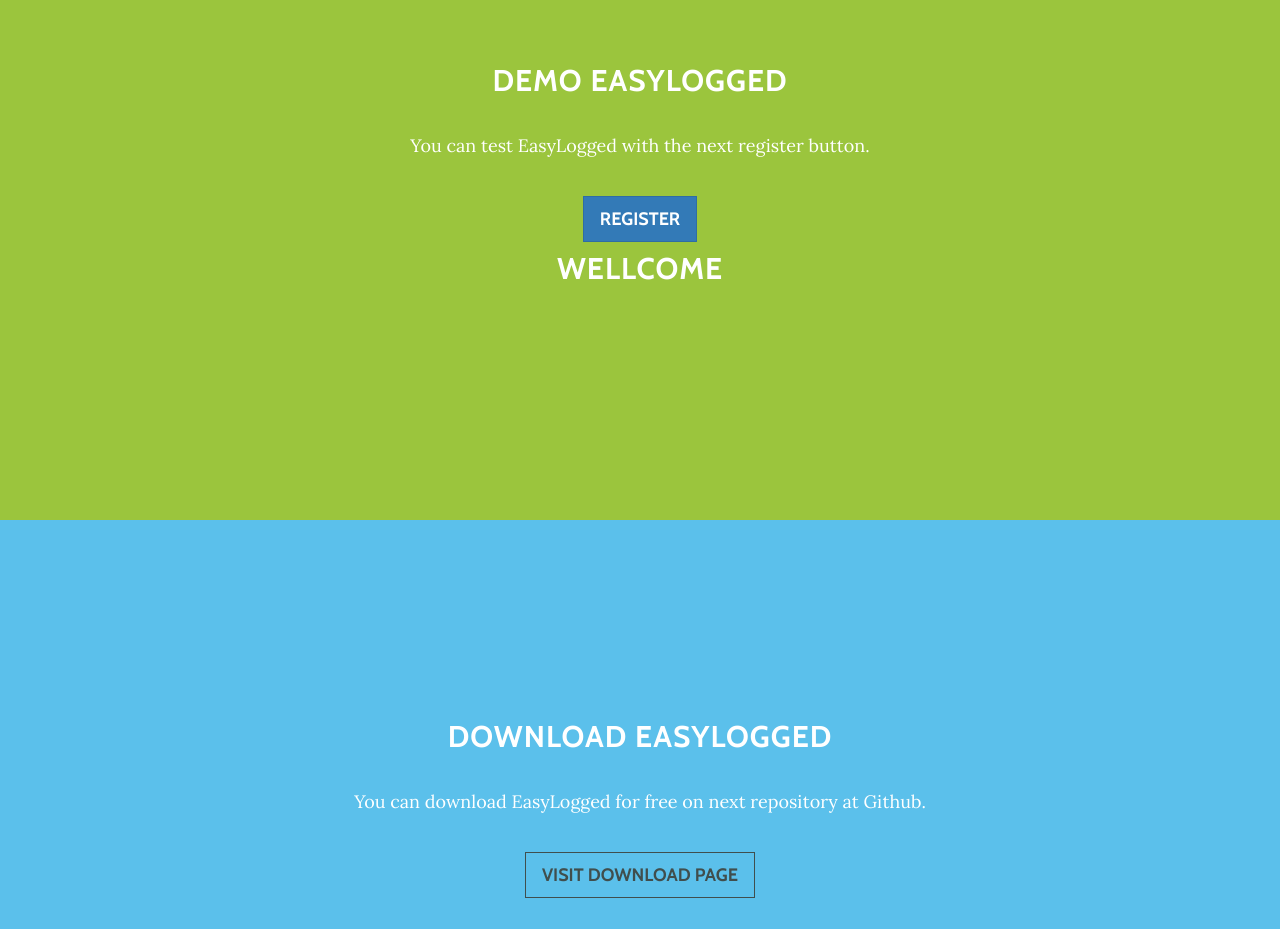
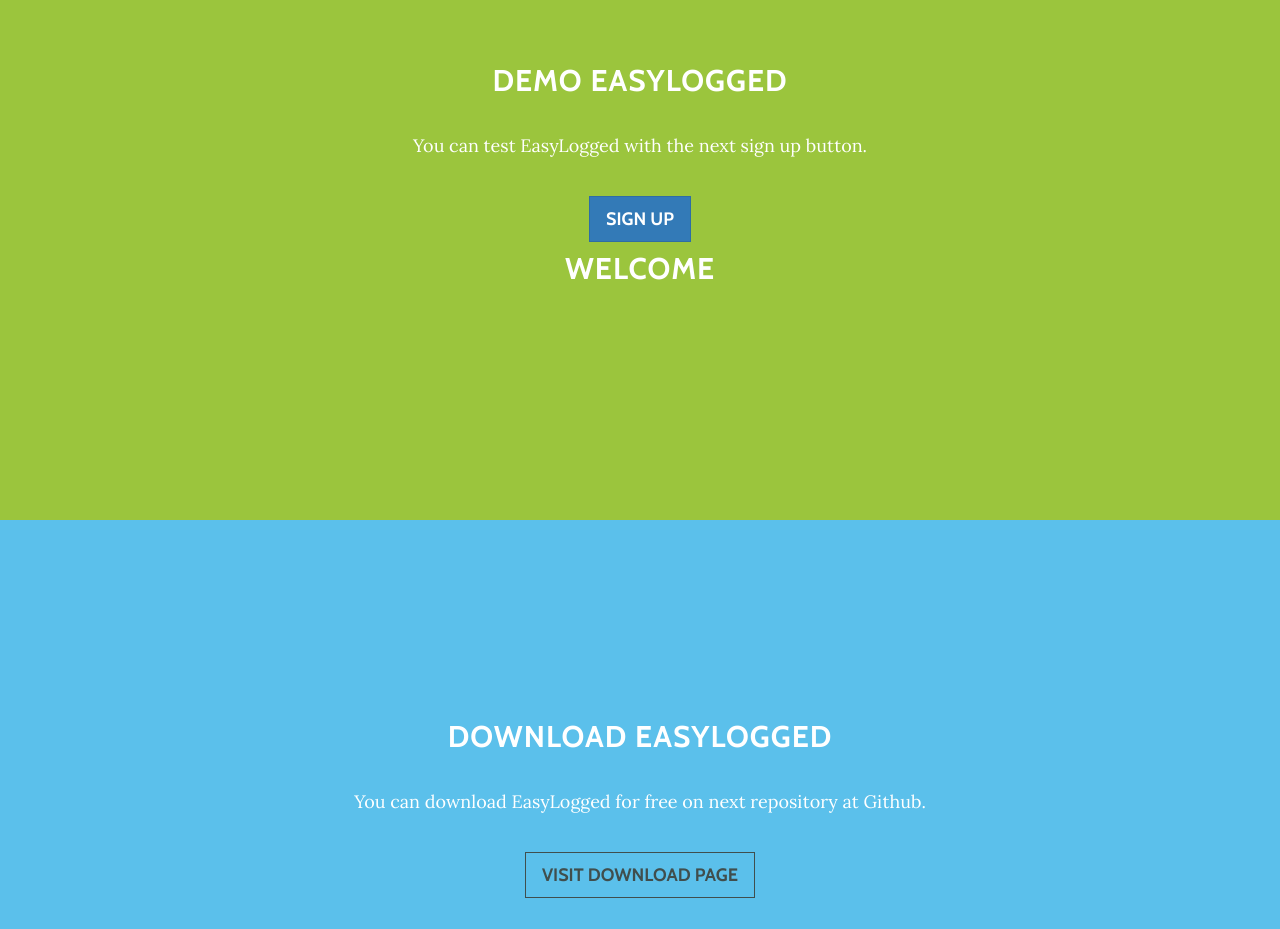
Before and after one commit to ChaxiraxiCabrera/EasyLoggedLanding, a website with bundled scripts: page index.html in a window 1280 px wide. Shown: the part 1680-2609 px from the top of the page. Built offline with nearby package versions, Linux system fonts and the light colour scheme.

Commit message:
new updates

```diff
--- a/index.html
+++ b/index.html
@@ -103,12 +103,12 @@
         <div class="container">
             <div class="col-lg-8 col-lg-offset-2">
                 <h2>Demo EasyLogged</h2>
-                <p>You can test EasyLogged with the next register button.</p>
-                <button type="button" class="btn btn-primary btn-lg" data-toggle="modal" data-target="#registerComponent">Register</button>
+                <p>You can test EasyLogged with the next sign up button.</p>
+                <button type="button" class="btn btn-primary btn-lg" data-toggle="modal" data-target="#registerComponent">Sign Up</button>
                 <easy-log-modal></easy-log-modal>
 
                 <div class="message">
-                    <h2 easy-log="in">Wellcome</h2>
+                    <h2 easy-log="in">Welcome</h2>
                 </div>
 
             </div>
```
